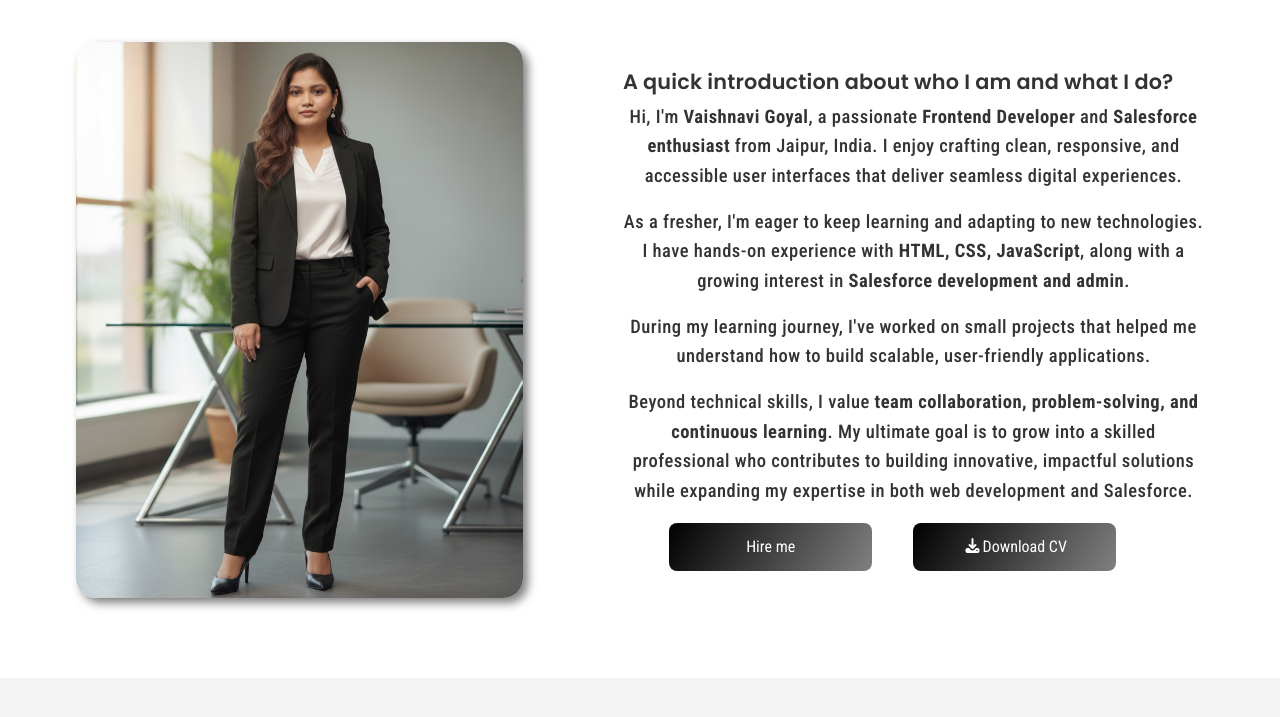
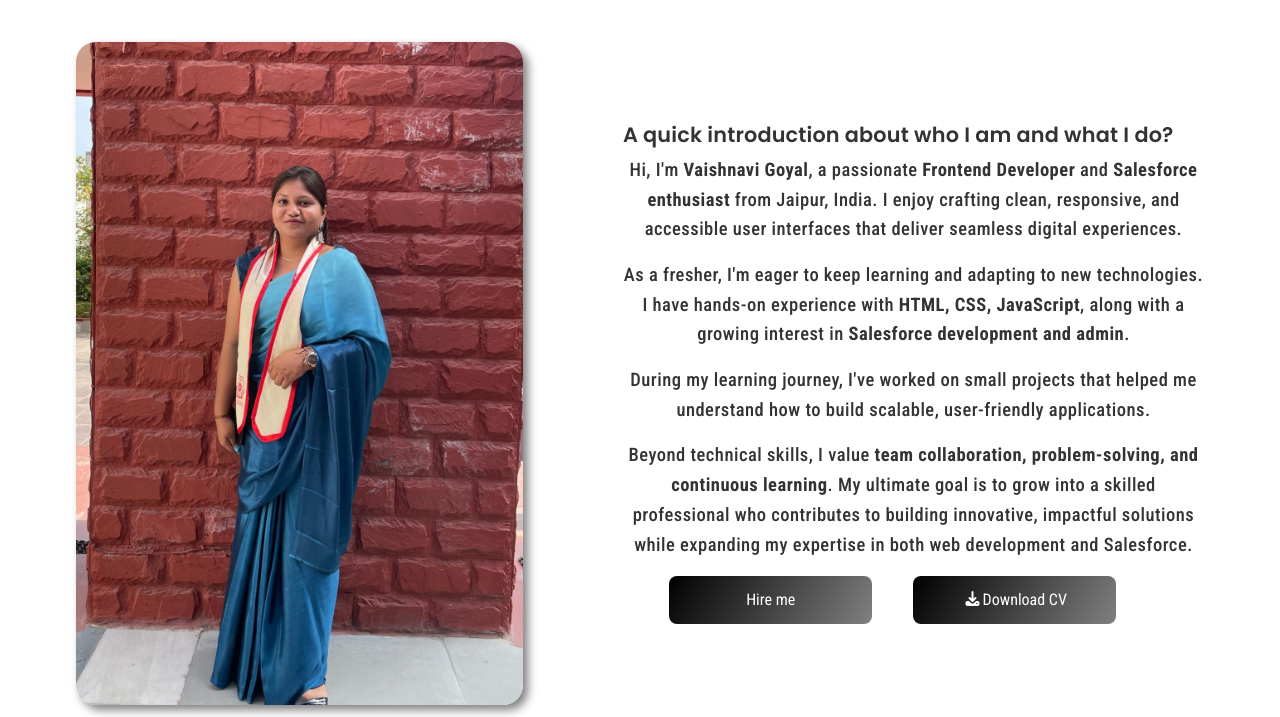
Before and after one commit to Vaishnavi1001/portfolio, a plain HTML site: page Vaishnavi/index.html in a window 1280 px wide. Shown: the part 723-1440 px from the top of the page. Drawn offline with nearby package versions, Linux system fonts and the light colour scheme; a web font is replaced by a local one.

Commit message:
design portfolio

```diff
--- a/Vaishnavi/index.html
+++ b/Vaishnavi/index.html
@@ -123,7 +123,7 @@
                 <h2 class="about-title">About me</h2>
                 <div class="about-content d-flex">
                     <div class="about-photo">
-                        <img src="./assets/images/about.png" alt="profile" class="about-profile">
+                        <img src="./assets/images/img.jpeg" alt="profile" class="about-profile">
                     </div>
                     <div class="about-info">
                         <h5 class="about-subtitle">A quick introduction about who I am and what I do?</h5>
```
Also changed, not shown: Vaishnavi/assets/images/img.jpeg (added).
